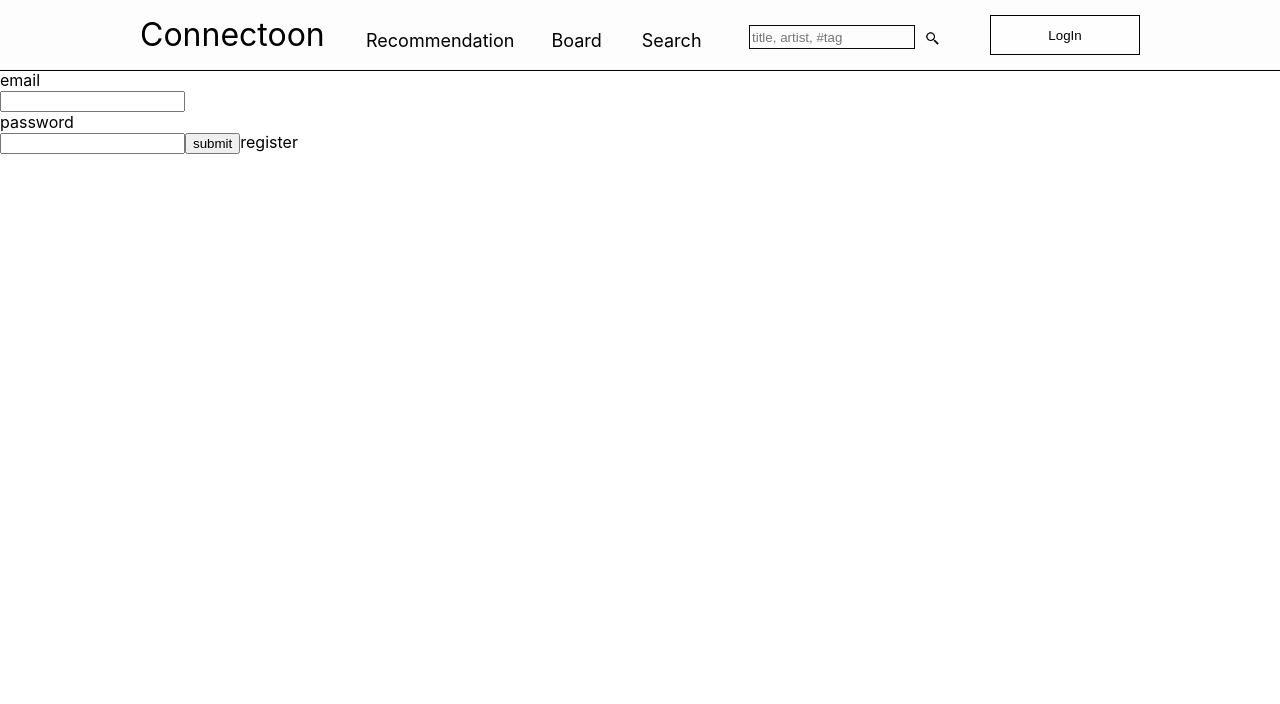
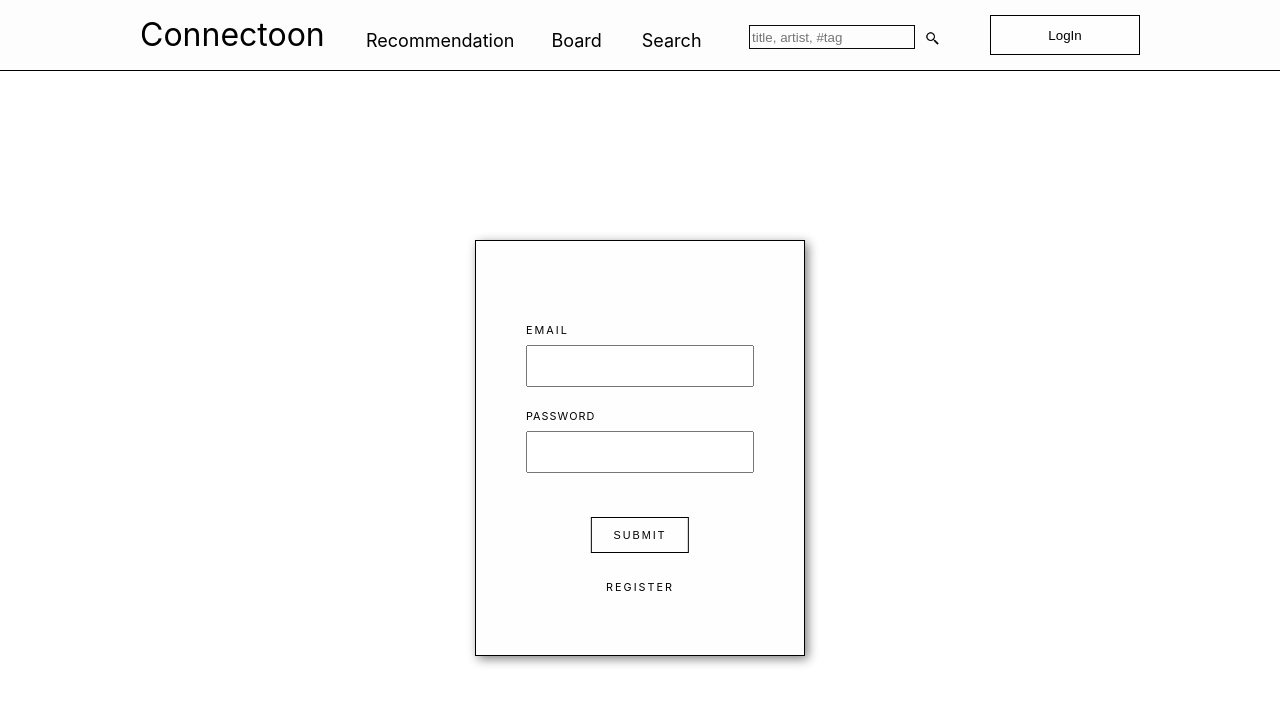
Before and after one commit to swsnu/swpp2021-team10, a React (Create React App) app in the folder frontend/connectoon/: page /login in a window 1280 px wide. Shown: the top 704 px of the page. Built offline with nearby package versions, Linux system fonts and the light colour scheme; no server answers.

Commit message:
Add css to Login Page (#72)
* Add css to Login Page

* Modify Login CSS

```diff
--- /dev/null
+++ b/frontend/connectoon/src/Containers/Login/Login.css
@@ -0,0 +1,121 @@
+.login-page-container {
+    position: absolute;
+    left: 50%;
+    transform: translateX(-50%);
+    background-color: #fefefe;
+    border: 1px solid black;
+    top: 30%;
+    padding: 50px;
+    box-shadow: 3px 3px 10px grey;
+}
+
+#email-label-text {
+    margin-top: 2rem;
+    margin-bottom: 0.5rem;
+    font-size: 0.678rem;
+    letter-spacing: 2px;
+    text-transform: uppercase;
+    text-decoration: none;
+}
+
+#password-label-text {
+    margin-top: 1rem;
+    margin-bottom: 0.5rem;
+    font-size: 0.678rem;
+    letter-spacing: 1px;
+    text-transform: uppercase;
+    text-decoration: none;
+}
+
+#login-email-input {
+    width: 200px;
+    margin-bottom: 0.5em;
+    padding: 1em;
+    font-size: 0.750rem;
+    letter-spacing: 2px;
+}
+
+#login-password-input {
+    width: 200px;
+    margin-bottom: 1em;
+    padding: 1em;
+    font-size: 0.750rem;
+    letter-spacing: 2px;
+}
+
+#login-submit-button {
+    position: absolute;
+    left: 50%;
+    transform: translateX(-50%);
+    display: inline-block;
+    padding: 1em 2em;
+    border-radius: 0;
+    color: black;
+    margin-top: 2rem;
+    font-size: 0.678rem;
+    letter-spacing: 2px;
+    text-transform: uppercase;
+    text-decoration: none;
+    background: linear-gradient(to right, rgba(178, 135, 111, 0) 25%, rgba(0, 0, 10, 0.8) 75%);
+    background-position: 1% 50%;
+    background-size: 400% 300%;
+    border: 1px solid black;
+    transition: 700ms cubic-bezier(0.165, 0.84, 0.44, 1);
+}
+#login-submit-button:hover {
+transition: 400ms cubic-bezier(0.165, 0.84, 0.44, 1);
+}
+#login-submit-button:hover {
+color: white;
+color: #fff;
+background-position: 99% 50%;
+}
+
+#login-register-link {
+    text-align: right;
+    position: absolute;
+    left: 50%;
+    transform: translateX(-50%);
+}
+
+#login-register-link {
+    display: inline-block;
+    padding: 1em 0;
+    border-radius: 0;
+    color: black;
+    margin-top: 4rem;
+    font-size: 0.678rem;
+    letter-spacing: 2px;
+    text-transform: uppercase;
+    text-decoration: none;
+    position: relative;
+}
+#login-register-link:before, #login-register-link:after {
+content: "";
+display: block;
+position: absolute;
+height: 1px;
+width: 0;
+}
+#login-register-link:before {
+transition: width 0s ease, background 0.4s ease;
+left: 0;
+right: 0;
+bottom: 6px;
+}
+#login-register-link:after {
+right: 2.2%;
+bottom: 6px;
+background: black;
+transition: width 0.4s ease;
+}
+#login-register-link:hover:before {
+width: 97.8%;
+background: black;
+transition: width 0.4s ease;
+}
+#login-register-link:hover:after {
+width: 97.8%;
+background: 0 0;
+transition: all 0s ease;
+}
--- a/frontend/connectoon/src/Containers/Login/Login.js
+++ b/frontend/connectoon/src/Containers/Login/Login.js
@@ -2,6 +2,8 @@ import React, { Component } from 'react';
 import { connect } from 'react-redux';
 import { Link } from 'react-router-dom';
 import { Redirect } from 'react-router';
+
+import './Login.css';
 
 import * as actionCreators from '../../store/actions/index';
 
@@ -28,6 +30,7 @@ class Login extends Component {
 
     return (
       <div className="login-page">
+        <div className="login-page-container">
           <label id="login-email">
             <div id="email-label-text">email</div>
             <input id="login-email-input" type="email" value={this.state.email} onChange={(event) => this.setState({ email: event.target.value })} />
@@ -36,8 +39,12 @@ class Login extends Component {
             <div id="password-label-text">password</div>
             <input id="login-password-input" type="password" value={this.state.password} onChange={(event) => this.setState({ password: event.target.value })} />
           </label>
+          <div className="login-button-div">
             <button id="login-submit-button" type="button" onClick={() => this.onClickSubmit()}>submit</button>
+            <br />
             <Link id="login-register-link" to="/register">register</Link>
+          </div>
+        </div>
       </div>
     );
   }
```
Also changed, not shown: frontend/connectoon/public/images/plus.png (added). Lines whose indentation alone changed are shown as unchanged.
